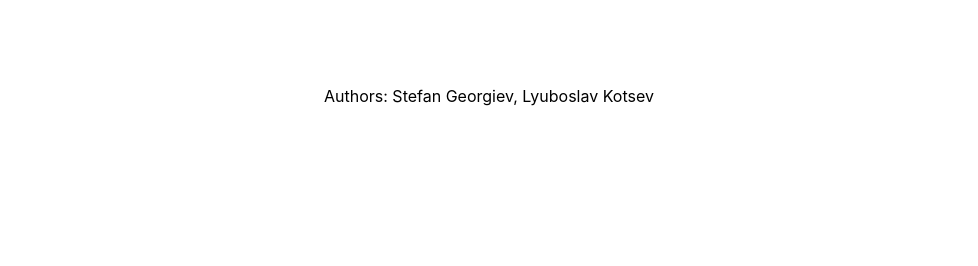
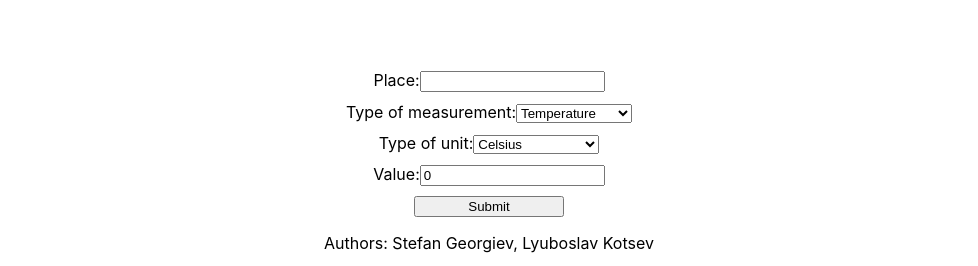
Before and after one commit to NoHop3/via_sem7_swa-1, a React (Create React App) app: page /historical in a window 1280 px wide. Shown: the part 1202-1468 px from the top of the page, without its empty margins (151-1129 px from the left). Before the commit the page ends 1324 px from the top, so only its background shows below. Built offline with nearby package versions, Linux system fonts and the light colour scheme; no server answers.

Commit message:
Finalized data posting

```diff
--- a/src/components/weathercard/weathercard.tsx
+++ b/src/components/weathercard/weathercard.tsx
@@ -4,6 +4,7 @@ import {
   WeatherCardInfo,
   WeatherCardWrapper,
 } from "./weathercard.styles";
+import { ISOStringToDateString } from "./weathercard.utils";
 
 export const WeatherCard = (props: WeatherCardProps) => {
   return (
@@ -22,7 +23,7 @@ export const WeatherCard = (props: WeatherCardProps) => {
             ? `${props.type}: ${props.value} ${props.unit}`
             : `${props.type}: from ${props.from} to ${props.to} ${props.unit}`}
         </p>
-        <p>{props.time}</p>
+        <p>{ISOStringToDateString(props.time)}</p>
       </WeatherCardInfo>
     </WeatherCardWrapper>
   );
--- /dev/null
+++ b/src/components/weathercard/weathercard.utils.ts
@@ -0,0 +1,12 @@
+import { parseISO } from "date-fns";
+
+export const ISOStringToDateString = (date: string) => {
+  // Consider that the date is in ISOString format and the day can have leading 0 or the hour or the minutes can have leading 0
+  const parsedDate = parseISO(date);
+  const day = parsedDate.getDate().toString().padStart(2, "0");
+  const month = (parsedDate.getMonth() + 1).toString().padStart(2, "0");
+  const year = parsedDate.getFullYear();
+  const hour = parsedDate.getHours().toString().padStart(2, "0");
+  const minute = parsedDate.getMinutes().toString().padStart(2, "0");
+  return `${day}/${month}/${year} ${hour}:${minute}`;
+};
--- a/src/pages/assignment.tsx
+++ b/src/pages/assignment.tsx
@@ -1,6 +1,7 @@
-import React, { useEffect, useState } from "react";
+import { useEffect, useState } from "react";
 import { Data } from "../utils/types";
 import { DataDisplay } from "./dataDisplay";
+import { DataUpload } from "./dataUpload";
 
 export const Assignment = () => {
   const [historicalData, setHistoricalData] = useState([] as Data[]);
@@ -23,9 +24,10 @@ export const Assignment = () => {
       });
   }, []);
   return (
-    <div style={{textAlign: "center"}}>
+    <div style={{ textAlign: "center" }}>
       <DataDisplay title='Historical Data' data={historicalData} />
       <DataDisplay title='Forecast Data' data={forecastData} />
+      <DataUpload />
       <p>Authors: Stefan Georgiev, Lyuboslav Kotsev</p>
     </div>
   );
--- /dev/null
+++ b/src/pages/dataUpload.tsx
@@ -0,0 +1,145 @@
+import React, { useState } from "react";
+
+export const DataUpload = () => {
+  const [form, setForm] = useState({
+    place: "",
+    type: "",
+    unit: "",
+    direction: "",
+    value: 0,
+    precipitation_type: "",
+    time: "",
+  });
+
+  const handleSubmit = (event: React.FormEvent<HTMLFormElement>) => {
+    event.preventDefault();
+    resetWindDirectionOrPrecipitationType();
+
+    const data = new FormData(event.currentTarget);
+    const formEntries = Object.fromEntries(data.entries());
+    formEntries.time = new Date().toISOString();
+    fetch("http://localhost:8080/data", {
+      method: "POST",
+      headers: {
+        "Content-Type": "application/json",
+      },
+      body: JSON.stringify(formEntries),
+    })
+      .then((response) => response.json())
+      .then((data) => {
+        console.log("Success:", data);
+      })
+      .catch((error) => {
+        console.error("Error:", error);
+      });
+  };
+
+  const handleFormChange = (
+    event: React.ChangeEvent<HTMLInputElement | HTMLSelectElement>
+  ) => {
+    const { name, value } = event.target;
+    setForm({
+      ...form,
+      [name]: value,
+    });
+  };
+
+  const resetWindDirectionOrPrecipitationType = () => {
+    if (form.type !== "wind speed") {
+      setForm({
+        ...form,
+        direction: "",
+      });
+    }
+    if (form.type !== "precipitation") {
+      setForm({
+        ...form,
+        precipitation_type: "",
+      });
+    }
+  };
+
+  return (
+    <div>
+      <form
+        onSubmit={handleSubmit}
+        style={{
+          display: "flex",
+          flexDirection: "column",
+          justifyContent: "center",
+          alignItems: "center",
+          gap: "10px",
+        }}>
+        <label>
+          Place:
+          <input
+            type='text'
+            name='place'
+            value={form.place}
+            onChange={handleFormChange}
+          />
+        </label>
+        <label>
+          Type of measurement:
+          <select name='type' value={form.type} onChange={handleFormChange}>
+            <option value='temperature'>Temperature</option>
+            <option value='cloud coverage'>Cloud coverage</option>
+            <option value='precipitation'>Precipitation</option>
+            <option value='wind speed'>Wind speed</option>
+          </select>
+        </label>
+        <label>
+          Type of unit:
+          <select name='unit' value={form.unit} onChange={handleFormChange}>
+            <option value='C'>Celsius</option>
+            <option value='mm'>Milimeters</option>
+            <option value='%'>Percentage</option>
+            <option value='m/s'>Meters / Seconds</option>
+          </select>
+        </label>
+        {form.type === "wind speed" && (
+          <label>
+            Direction:
+            <select
+              name='direction'
+              value={form.direction}
+              onChange={handleFormChange}>
+              <option value='North'>North</option>
+              <option value='Northeast'>Northeast</option>
+              <option value='Northwest'>Northwest</option>
+              <option value='Southwest'>Southwest</option>
+              <option value='Southeast'>Southeast</option>
+              <option value='South'>South</option>
+              <option value='East'>East</option>
+              <option value='West'>West</option>
+            </select>
+          </label>
+        )}
+        {form.type === "precipitation" && (
+          <label>
+            Type of precipitation:
+            <select
+              name='precipitation_type'
+              value={form.precipitation_type}
+              onChange={handleFormChange}>
+              <option value='rain'>Rain</option>
+              <option value='snow'>Snow</option>
+              <option value='sleet'>Sleet</option>
+              <option value='hail'>Hail</option>
+            </select>
+          </label>
+        )}
+        <label>
+          Value:
+          <input
+            type='number'
+            name='value'
+            value={form.value}
+            onChange={handleFormChange}
+          />
+        </label>
+        <input type='submit' value='Submit' style={{ width: "150px" }} />
+      </form>
+    </div>
+  );
+};
```
